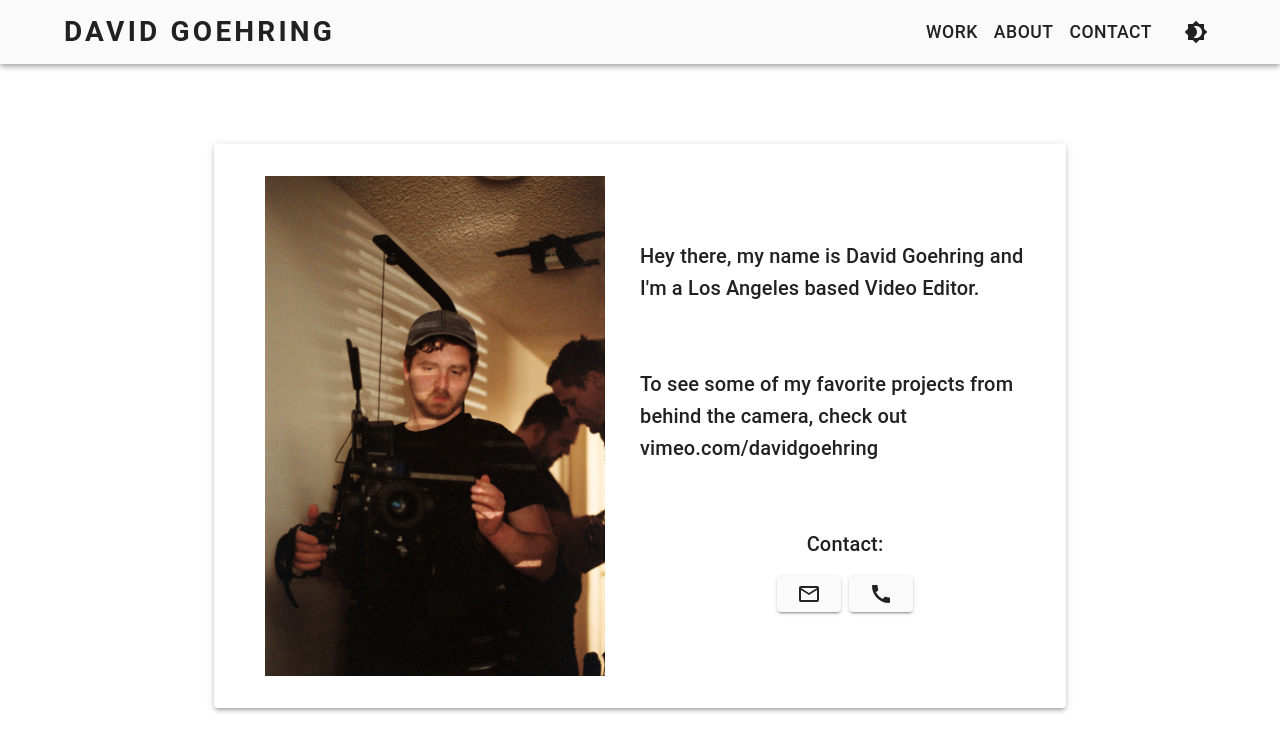
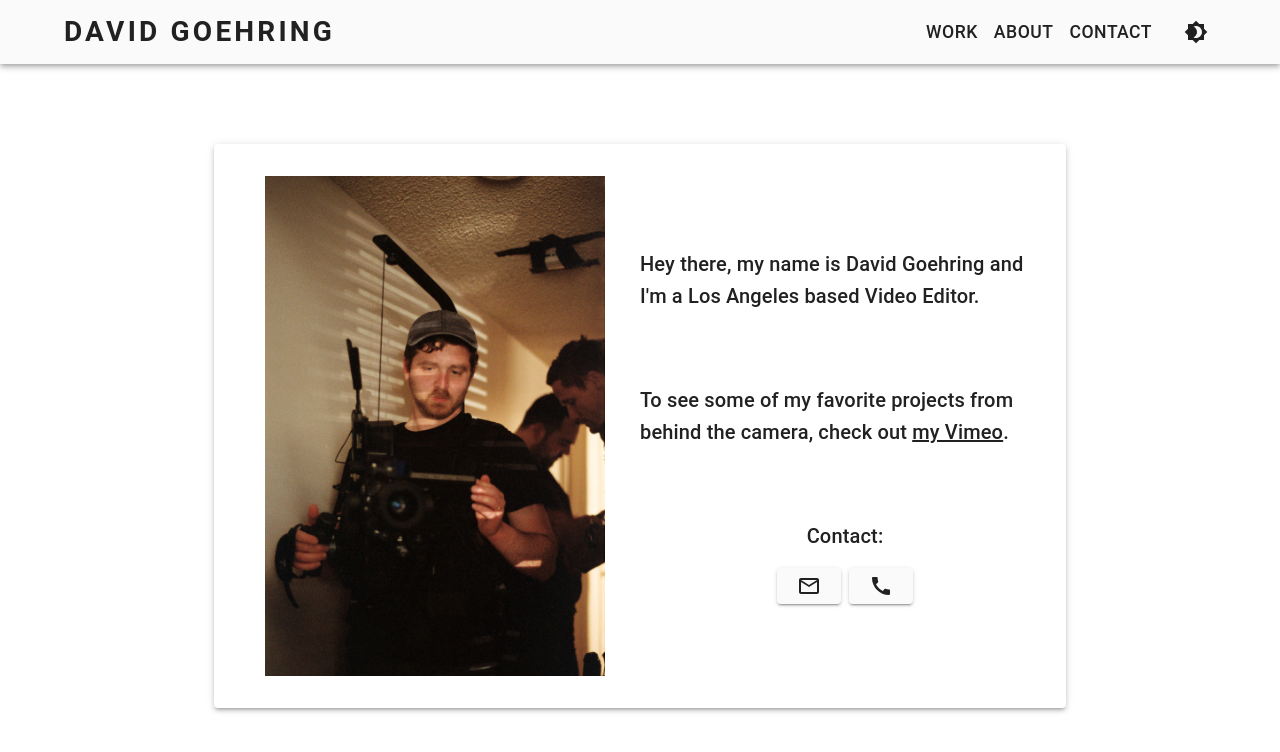
Before and after one commit to austin-rt/david-goehring.com, a Next.js app: page /about in a window 1280 px wide. Shown: the top 752 px of the page. Built offline with nearby package versions, Linux system fonts and the light colour scheme.

Commit message:
add temp inline style

```diff
--- a/app/about/page.tsx
+++ b/app/about/page.tsx
@@ -69,7 +69,12 @@ const About = () => {
               component='p'
             >
               To see some of my favorite projects from behind the camera, check
-              out vimeo.com/davidgoehring
+              out{' '}
+              <Link href='https://vimeo.com/davidgoehring'>
+                {/* remove inline */}
+                <u>my Vimeo</u>
+              </Link>
+              .
             </Typography>
             <Box>
               <Typography
```
